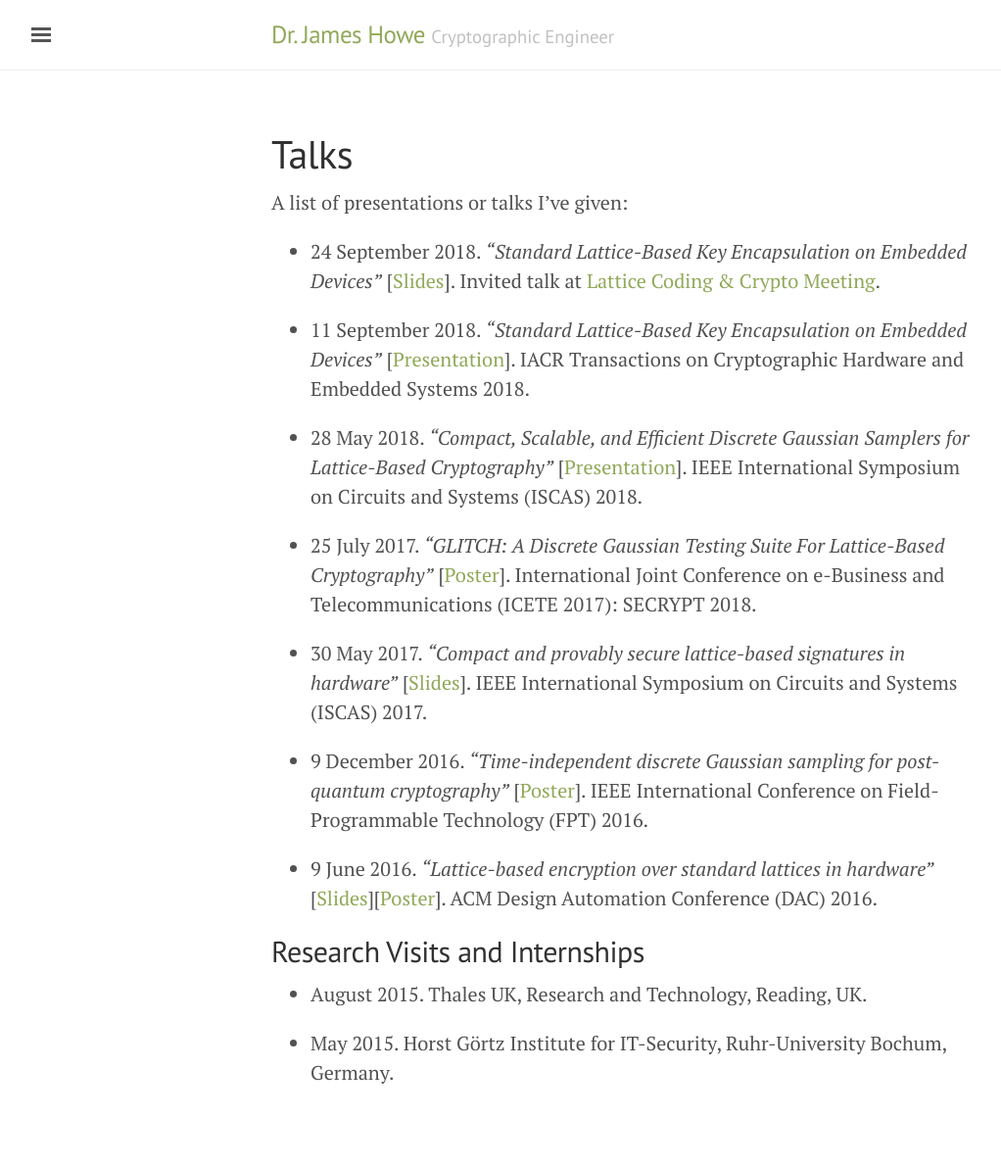
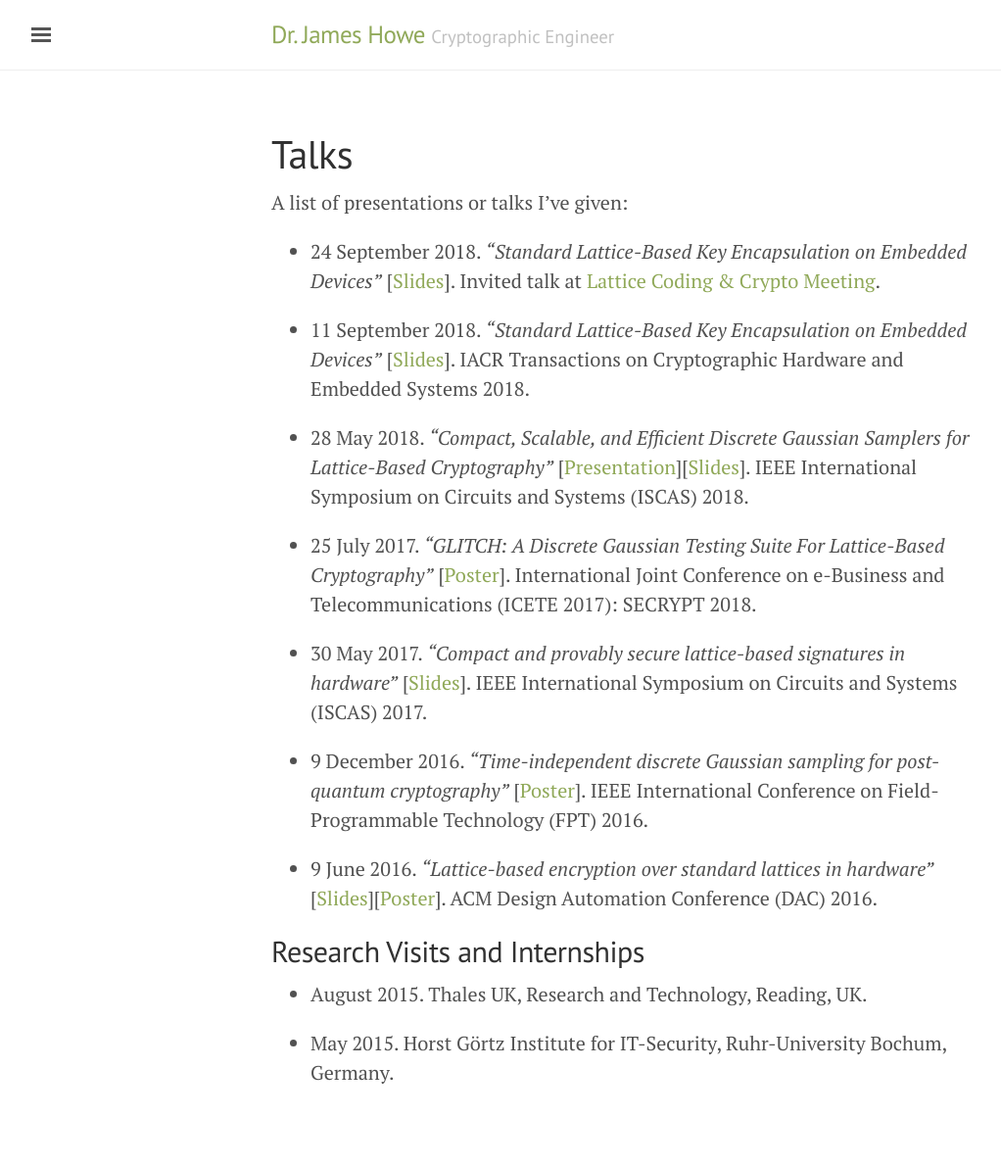
Before and after one commit to jameshoweee/jameshoweee.github.io, a Jekyll site: the page built from talks.md, in a window 1280 px wide. Shown: the whole page at 98% size, without its empty margins (3-1025 px from the left). Built offline with Jekyll 4.4.1, drawn with Linux system fonts in a browser that asks for light colours.

Commit message:
Update talks.md

```diff
--- a/talks.md
+++ b/talks.md
@@ -8,9 +8,9 @@ A list of presentations or talks I've given:
 
 * 24 September 2018. *"Standard Lattice-Based Key Encapsulation on Embedded Devices"* [[Slides](files/londonlattice2018.pdf)]. Invited talk at [Lattice Coding & Crypto Meeting](http://malb.io/discrete-subgroup/2018/09/24/lattice-meeting/).
 
-*	11 September 2018. *"Standard Lattice-Based Key Encapsulation on Embedded Devices"* [[Presentation]()]. IACR Transactions on Cryptographic Hardware and Embedded Systems 2018.
+*	11 September 2018. *"Standard Lattice-Based Key Encapsulation on Embedded Devices"* [[Slides](files/tches.pdf)]. IACR Transactions on Cryptographic Hardware and Embedded Systems 2018.
 
-*	28 May 2018. *"Compact, Scalable, and Efficient Discrete Gaussian Samplers for Lattice-Based Cryptography"* [[Presentation](https://player.vimeo.com/video/272220291)]. IEEE International Symposium on Circuits and Systems (ISCAS) 2018.
+*	28 May 2018. *"Compact, Scalable, and Efficient Discrete Gaussian Samplers for Lattice-Based Cryptography"* [[Presentation](https://player.vimeo.com/video/272220291)][[Slides](files/iscas2018.pdf)]. IEEE International Symposium on Circuits and Systems (ISCAS) 2018.
 
 *	25 July 2017. *"GLITCH: A Discrete Gaussian Testing Suite For Lattice-Based Cryptography"* [[Poster](files/SECRYPT__Poster.pdf)]. International Joint Conference on e-Business and Telecommunications (ICETE 2017): SECRYPT 2018.
 
```
